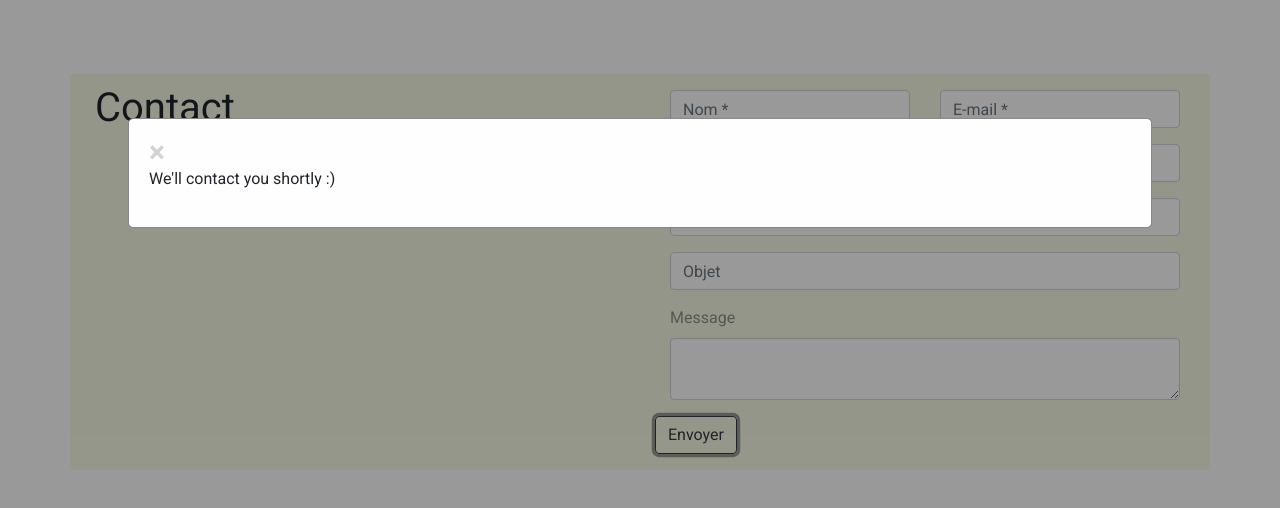
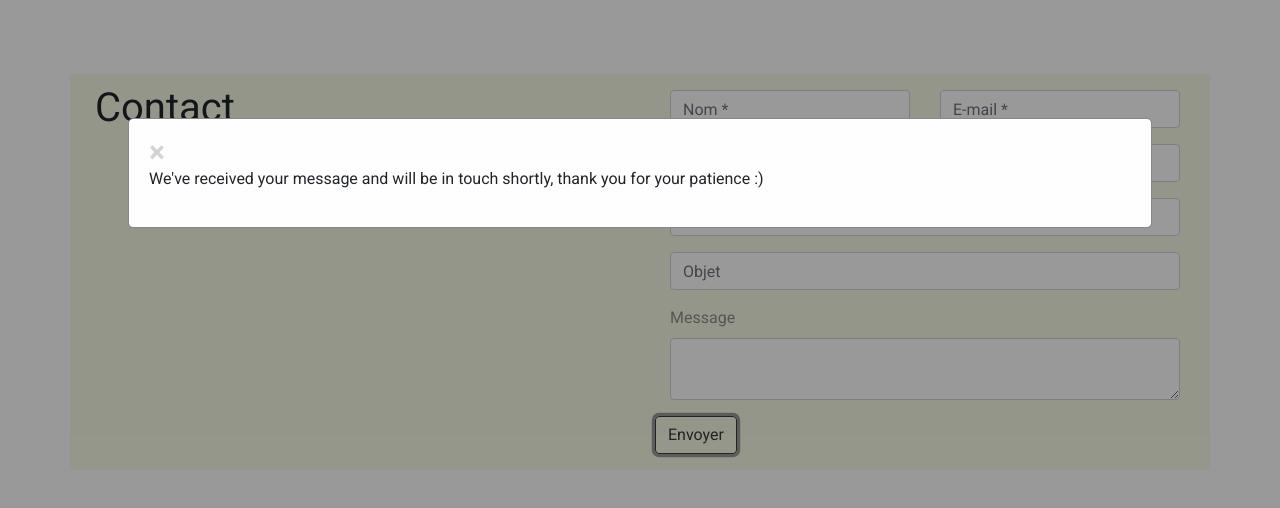
Before and after one commit to QuantumT95/Immowow-revision, a website: page contact.html in a window 1280 px wide. Both pictures are taken after a click on the button "Envoyer". Shown: the part 74-582 px from the top of the page. Drawn offline with nearby package versions, Linux system fonts and the light colour scheme; no server answers.

Commit message:
updated model message

```diff
--- a/contact.html
+++ b/contact.html
@@ -104,7 +104,7 @@
                 <!-- Modal content -->
                 <div class="modal-content">
                   <span class="close">&times;</span>
-                  <p>We'll contact you shortly :)</p>
+                  <p>We've received your message and will be in touch shortly, thank you for your patience :)</p>
                 </div>
               </form>
             </div>
```
